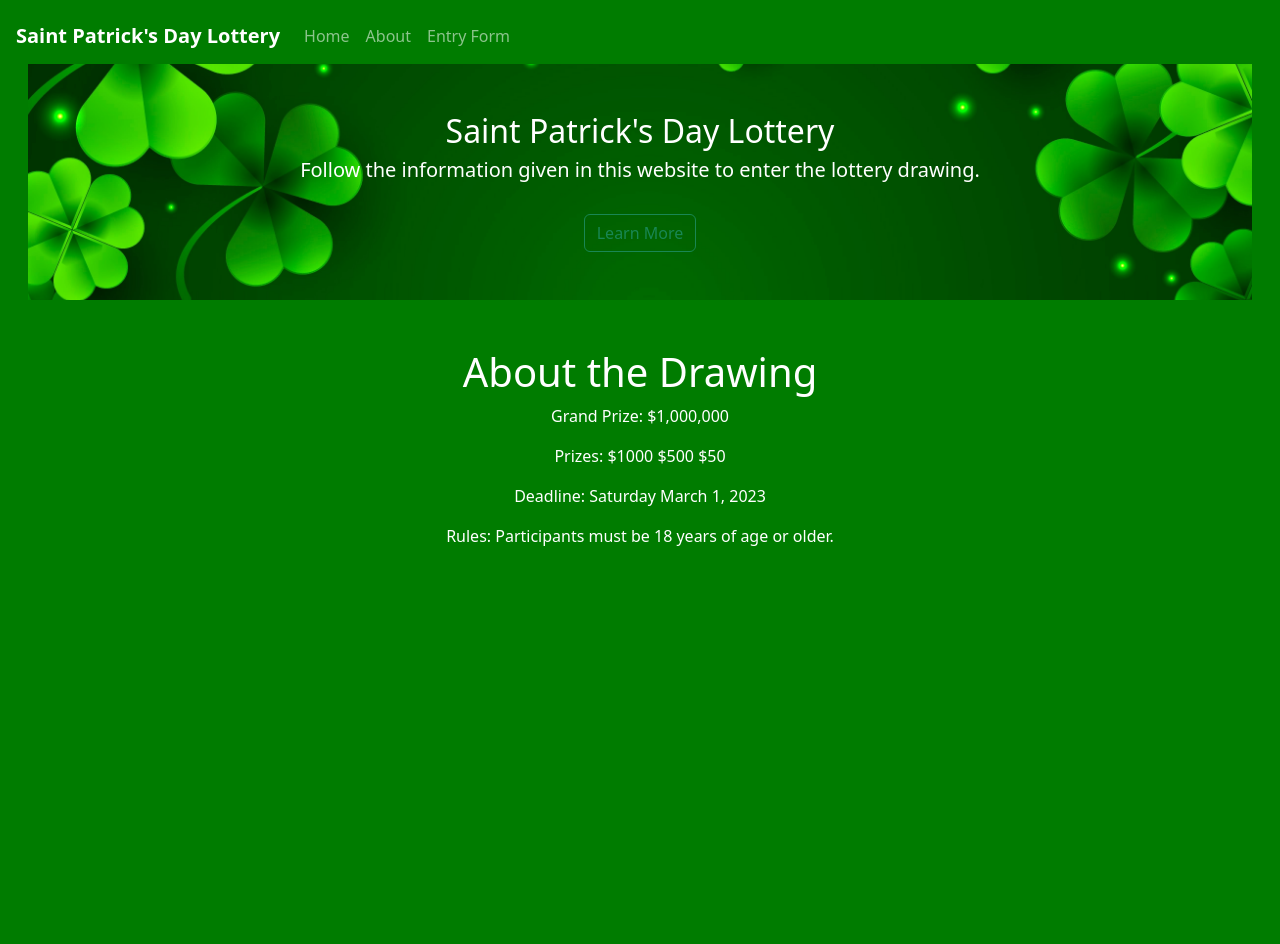
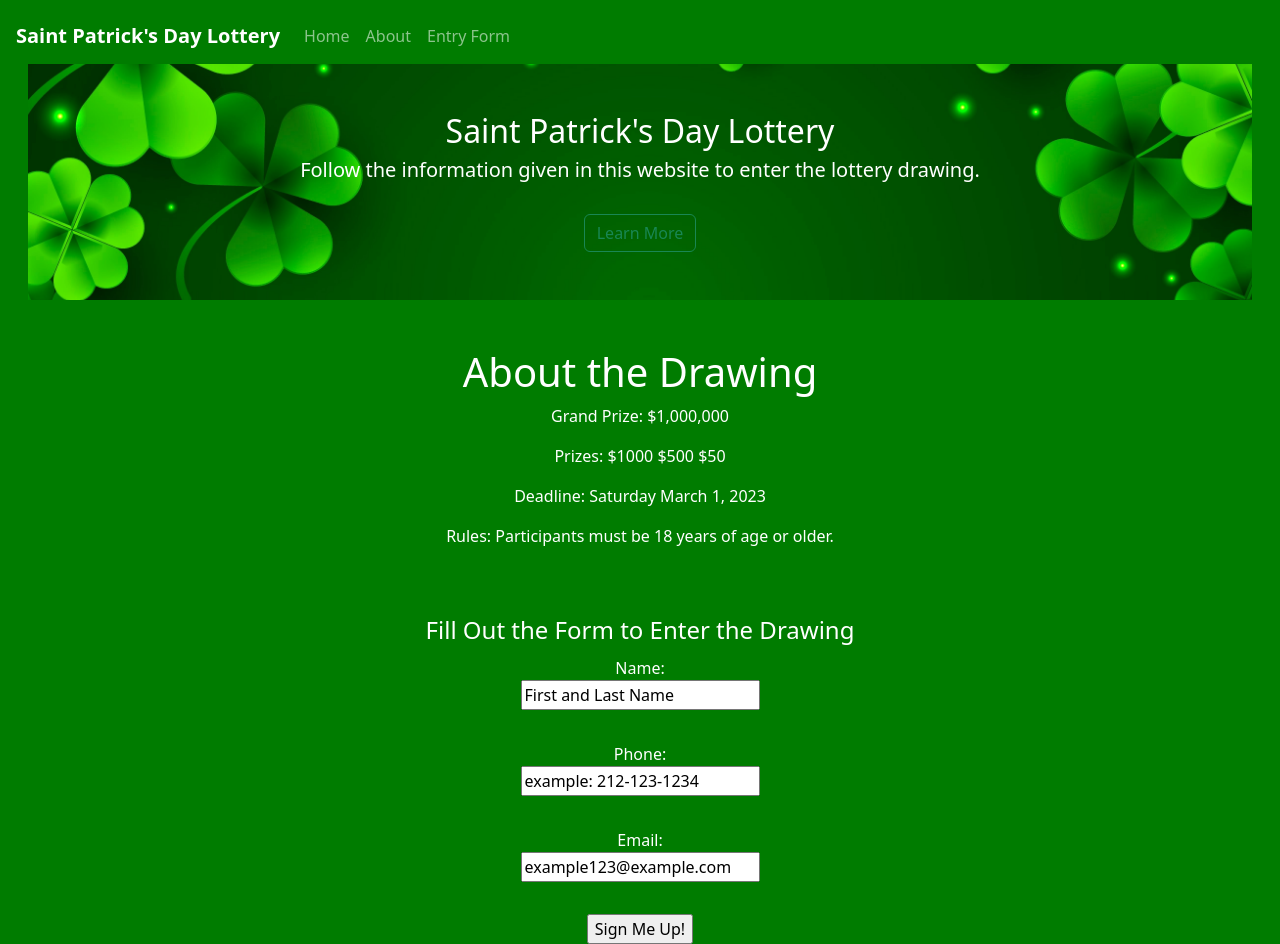
Before and after one commit to adilsoomro15/Weekly-Website--3, a plain HTML site: page index.html in a window 1280 px wide. Before the commit the page ends 800 px from the top, so only its background shows below. Drawn offline with nearby package versions, Linux system fonts and the light colour scheme.

Commit message:
Third Commit

```diff
--- a/index.html
+++ b/index.html
@@ -70,7 +70,28 @@
 
         <!--Entry Form Start-->
         <div id="form">
+            <div class="contentWrapper">
+                <form action="" method="post" name="signUpForm" id="signUpForm" class="text-center">
+                    <fieldset id="signUp">
+                        <legend class="text-center">Fill Out the Form to Enter the Drawing</legend>
 
+                        <label for="nameField">Name:</label><br>
+                        <input id="nameField" name="nameField" type="text" class="textfield" value="First and Last Name"
+                            onfocus="clearName();" onblur="resetName();">
+<div class="p-3"></div>
+                        <label for="phoneField">Phone:</label><br>
+                        <input id="phoneField" name="phoneField" type="text" class="textfield"
+                            value="example: 212-123-1234" onfocus="clearPhone();" onblur="resetPhone();">
+<div class="p-3"></div>
+                        <label for="emailField">Email:</label><br>
+                        <input id="emailField" name="emailField" type="text" class="textfield"
+                            value="example123@example.com" onfocus="clearEmail();" onblur="resetEmail();">
+<div class="p-3"></div>
+                        <input id="submit" type="submit" name="submit" value="Sign Me Up!" onclick="submitPage();">
+
+                    </fieldset>
+                </form>
+            </div>
         </div>
         <!--Entry Form End-->
 
@@ -81,10 +102,17 @@
         </div>
         <!--Footer End-->
     </div>
-
+<script src="script.js"></script>
     <script src="https://cdn.jsdelivr.net/npm/bootstrap@5.3.0-alpha1/dist/js/bootstrap.bundle.min.js"
         integrity="sha384-w76AqPfDkMBDXo30jS1Sgez6pr3x5MlQ1ZAGC+nuZB+EYdgRZgiwxhTBTkF7CXvN"
         crossorigin="anonymous"></script>
 </body>
 
 </html>
+
+
+
+<!--
+USE THIS WEBSITE FOR THE FORM LAYOUT
+https://www.w3docs.com/learn-html/html-form-templates.html
+-->
--- a/script.js
+++ b/script.js
@@ -0,0 +1,39 @@
+function clearName() {
+    if (document.getElementById('nameField').value == 'First and Last Name') {
+        document.getElementById('nameField').value = '';
+    }
+}
+
+function clearPhone() {
+    if (document.getElementById('phoneField').value == 'example: 212-123-1234') {
+        document.getElementById('phoneField').value = '';
+    }
+}
+
+function clearEmail() {
+    if (document.getElementById('emailField').value == 'example123@example.com') {
+        document.getElementById('emailField').value = '';
+    }
+}
+
+function resetName() {
+    if (document.getElementById('nameField').value == '') {
+        document.getElementById('nameField').value = 'First and Last Name';
+    }
+}
+
+function resetPhone() {
+    if (document.getElementById('phoneField').value == '') {
+        document.getElementById('phoneField').value = 'example: 212-123-1234';
+    }
+}
+
+function resetEmail() {
+    if (document.getElementById('emailField').value == '') {
+        document.getElementById('emailField').value = 'example123@example.com';
+    }
+}
+
+function submitPage() {
+    alert('Thanks for signing up!')
+}
```
Also changed, not shown: images/leprechaun-holding-shamrock.avif (added), images/money.webp (added).
